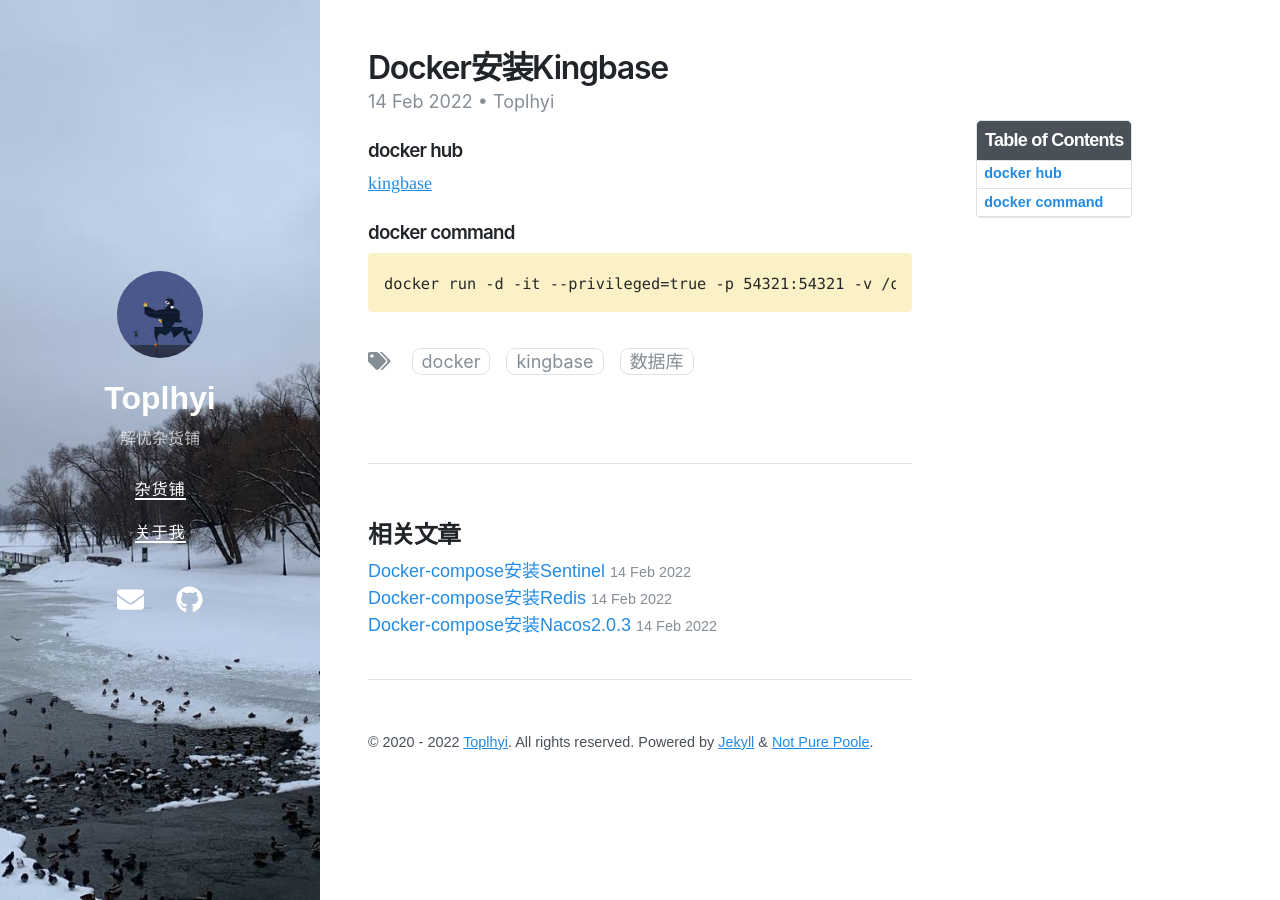
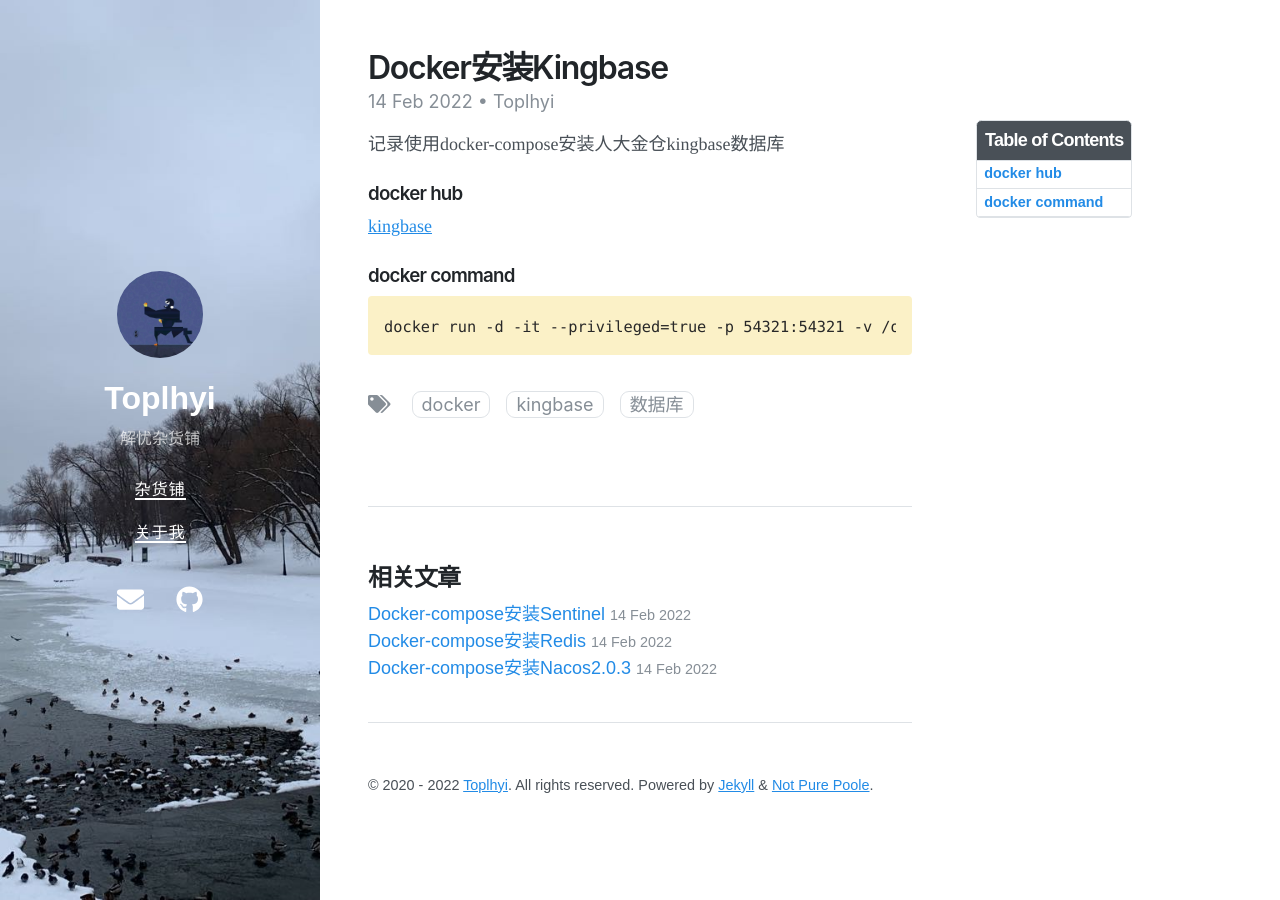
Before and after one commit to toplhy/toplhy.github.io, a Jekyll site: the page built from _posts/2022-02-14-docker-kingbase.md, in a window 1280 px wide. Built offline with Jekyll 4.4.1, drawn with Linux system fonts in a browser that asks for light colours; nearby versions of some CDN libraries.

Commit message:
Update 2022-02-14-docker-kingbase.md

```diff
--- a/_posts/2022-02-14-docker-kingbase.md
+++ b/_posts/2022-02-14-docker-kingbase.md
@@ -7,6 +7,8 @@
 toc:  true
 ---
 
+记录使用docker-compose安装人大金仓kingbase数据库
+
 ### docker hub
 [kingbase](https://hub.docker.com/r/godmeowicesun/kingbase)
 
```
